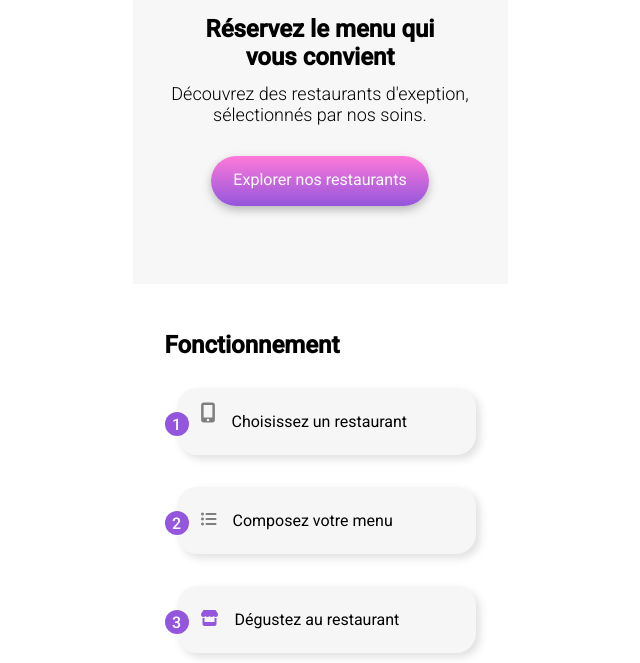
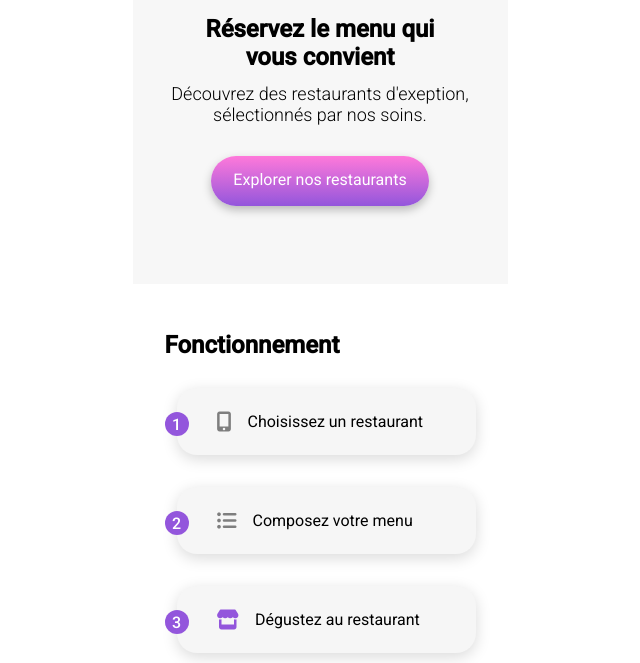
Before and after one commit to gerardjamin/ohmyfood, a website: page index.html in a window 1280 px wide. Shown: the part 137-800 px from the top of the page, without its empty margins (320-960 px from the left). Drawn offline with Linux system fonts and the light colour scheme; a web font is replaced by a local one.

Commit message:
re-size icons fonctionnement section

```diff
--- a/index.html
+++ b/index.html
@@ -51,11 +51,11 @@
               <h3 class="text-li">Choisissez un restaurant</h3>
             </li>
             <li class="fonctionnement__list-li">
-              <i class="fonctionnement__icon fas fa-list-ul"></i>
+              <i class="fonctionnement__icon fas fa-list-ul fa-lg"></i>
               <h3 class="text-li">Composez votre menu</h3>
             </li>
             <li class="fonctionnement__list-li">
-              <i class="fonctionnement__icon-primaire fas fa-store"></i>
+              <i class="fonctionnement__icon-primaire fas fa-store fa-lg"></i>
               <h3 class="text-li">Dégustez au restaurant</h3>
             </li>
           </ol>
--- a/sass/Layout/_layout.scss
+++ b/sass/Layout/_layout.scss
@@ -1,6 +1,7 @@
-html,body {
+html,
+body {
   max-width: 375px;
-  margin:auto;
+  margin: auto;
 }
 
 .exploration {
@@ -66,16 +67,11 @@ html,body {
     flex-direction: row;
     padding: 1.5rem;
     margin: 1rem 0 1rem 0.75rem;
-    box-shadow: 0.25rem 0.25rem 0.5rem rgba(0, 0, 0, 0.125);
-    // box-shadow: 0 4px 15px 0 rgba(0, 0, 0, 15%);
+    box-shadow: 0 4px 15px 0 rgba(0, 0, 0, 15%);
     border-radius: 1.25rem;
     background-color: #f6f6f6;
+    //positionnement
     position: relative;
-
-    & fa-mobile-alt {
-      width: 13.02px;
-      height: 19.9px;
-    }
 
     &:nth-child(1) {
       @include Roboto;
@@ -95,7 +91,7 @@ html,body {
       font-weight: 500;
     }
 
-    &::after {
+    &::before {
       counter-increment: myindex;
       content: counter(myindex);
 
@@ -109,6 +105,7 @@ html,body {
       align-items: center;
       color: white;
 
+      //positionnement
       position: absolute;
       left: -0.75rem;
     }
@@ -117,13 +114,16 @@ html,body {
   &__icon {
     margin-right: 1rem;
     color: #7e7e7e;
+    padding-top: 9px;
+    padding-left: 1rem;
   }
 
   &__icon-primaire {
     margin-right: 1rem;
     color: #9356dc;
+    padding-top: 9px;
+    padding-left: 1rem;
   }
-
 }
 
 .restaurant {
@@ -166,7 +166,7 @@ html,body {
       margin-right: 2rem;
 
       & .fa-heart {
-        color:#9356dc;
+        color: #9356dc;
       }
     }
   }
@@ -185,7 +185,7 @@ html,body {
     background: white;
     margin-bottom: 30px;
     width: 340px;
-    height:250px;
+    height: 250px;
     margin: auto;
     border-radius: 1rem 1rem 1rem 1rem;
 
@@ -207,7 +207,5 @@ html,body {
     right: 0.75rem;
     width: 80px;
     padding: 5px 5px;
-
-
   }
 }
```
Also changed, not shown: public/CSS/styles.css, 1 other file.
